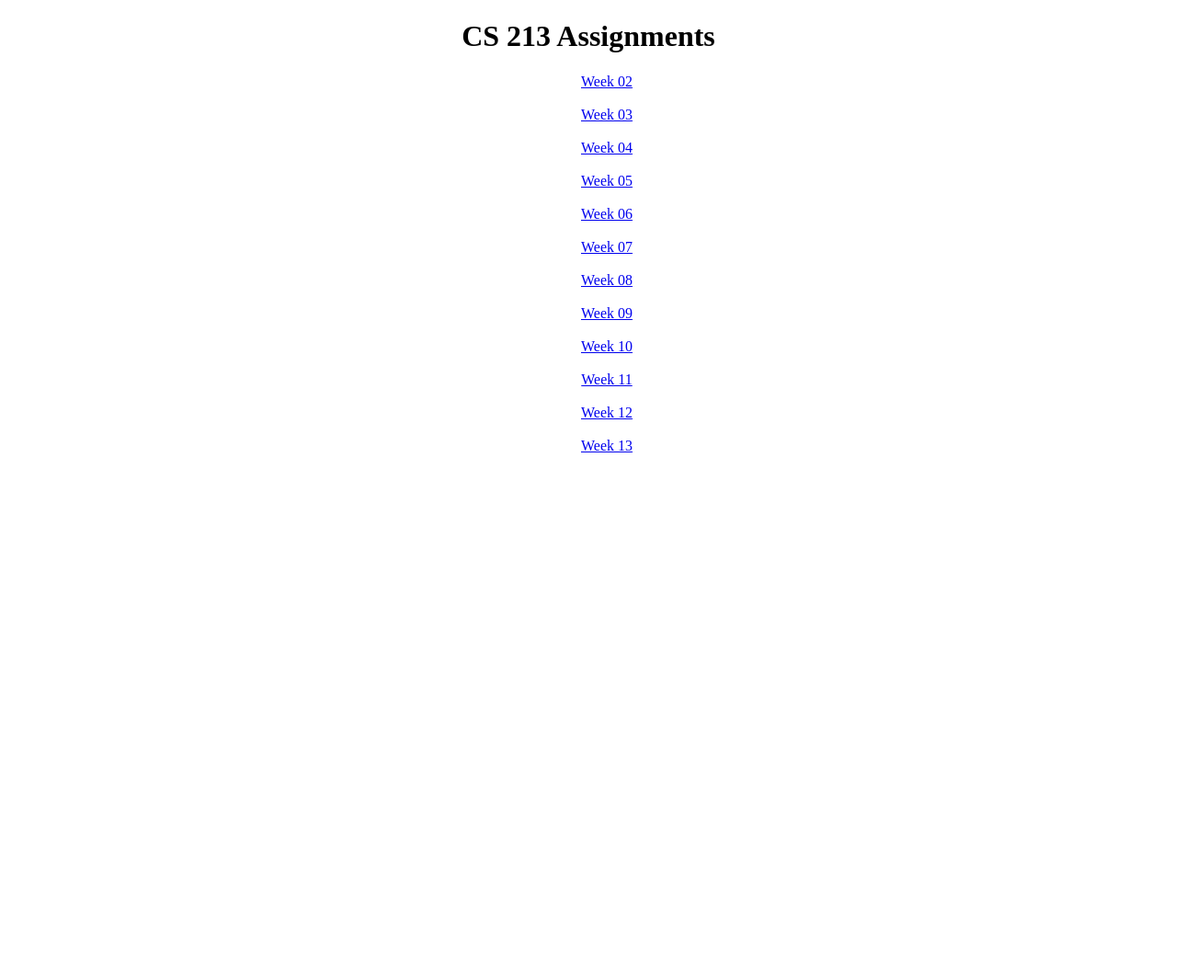
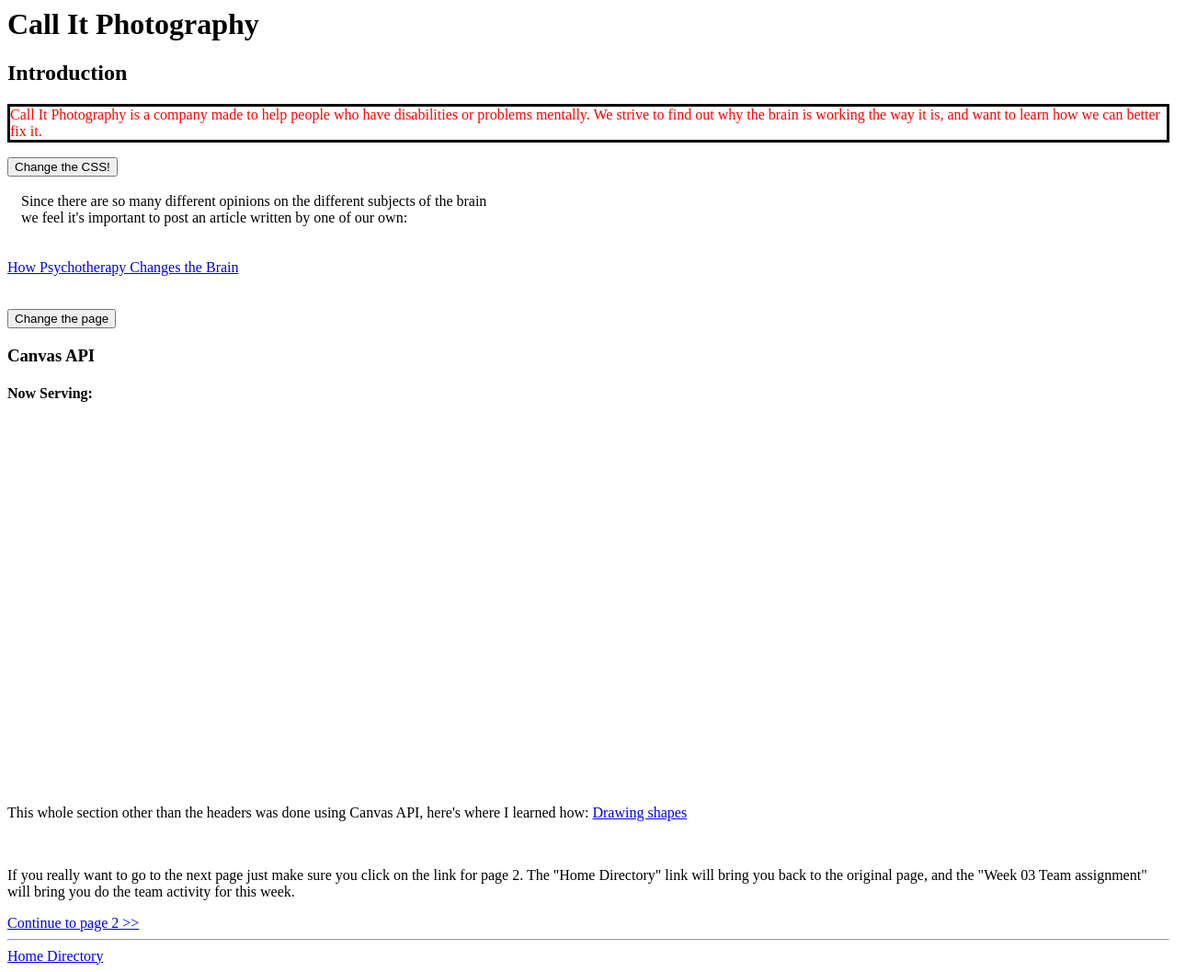
Before and after one commit to callitphotography/callitphotography.github.io, a plain HTML site: page index.html in a window 1280 px wide. Shown: the whole page at 92% size, 1302 px wide, since content can reach past the window. Before the commit the page ends 800 px from the top, so only its background shows below. Drawn offline with Linux system fonts and the light colour scheme.

Commit message:
Update index.html

```diff
--- a/index.html
+++ b/index.html
@@ -1,43 +1,98 @@
-<!DOCTYPE html>
+<DOCTYPE html>
 <html>
   <head>
-    <title>Eric Collett's Assignments</title>
     <style>
-      ul#menu li
-        {
+      .normal {                    <!--These are all the original styles for the page, not included in the .css stylesheet-->
+         font-size: 12px;
+         color: black;
+         background: white;
+         padding-left: 15px;
+      }
+
+      .fade-out {
+        opacity: 0;
+        transition: none;
+      }
+
+      span {
+         display: block;
+      }
+
+      div.relative {
+        position: relative;
+        left: 30px;
+      }
+
+      .center {
          text-align: center;
       }
+                                   <!--Down to this point.-->
+    </style>
+    <title>Call It Photography</title>
+    <link rel="stylesheet" type="text/css" href="Style.css">
 
-    </style>
+    <script>
+      var randomColor = Math.floor(Math.random()*16777215).toString(16);
+    </script>
+
+    <script>
+
+      function load() {
+        var opacity = 0.0;
+        document.body.style.opacity = 1;
+        document.body.style.transition = '2s opacity';
+        draw();
+      }
+
+      window.onload = load;
+    </script>
+
   </head>
-  <body>
-    <h1 style="text-align:center;">CS 213 Assignments</h1>
+  <body id="mainContainer" class="fade-out">
+    <main>
 
-    <ul id="menu" style="list-style-type:none">
-      <li><a href="week02/week02.html">Week 02</a></li>
+    <h1 id="large">Call It Photography</h1>
+    <h2>Introduction</h2>
+    <p id="p1">Call It Photography is a company made to help people who have disabilities or problems mentally.  We strive
+    to find out why the brain is working the way it is, and want to learn how we can better fix it.</p>
+
+    <script>
+      document.getElementById("p1").style.color = "red";
+      document.getElementById("p1").style.backgroundColor = "randomColor";
+      document.getElementById("p1").style.border = "medium solid black";
+    </script>
+
+    <button type="button" onclick="document.getElementById('p1').style.color = 'blue'">
+      Change the CSS!</button>
     <br>
-      <li><a href="week03/week03.html">Week 03</a></li>
     <br>
-      <li><a href="week04/week04.html">Week 04</a></li>
+    <span class="normal">Since there are so many different opinions on the different subjects of the brain</span>
+    <span class="normal">we feel it's important to post an article written by one of our own:</span>
     <br>
-      <li><a href="week05/week05.html">Week 05</a></li>
     <br>
-      <li><a href="week06/week06.html">Week 06</a></li>
+    <a class="center" id="large" href="How Psychotherapy Changes the Brain.docx">How Psychotherapy Changes the Brain</a>
+    <br><br><br>
+    <button type="button" onclick="document.querySelector('#mainContainer').style.backgroundColor = 'orange'">Change the page</button>
     <br>
-      <li><a href="week07/week07.html">Week 07</a></li>
+
+    <h3>Canvas API</h3>
+    <h4>Now Serving: </h4>
+    <div class="relative">
+      <canvas id="canvas" width="350" height="400"></canvas>
+    </div>
+    <p>This whole section other than the headers was done using Canvas API, here's where I learned how:
+    <a href="https://developer.mozilla.org/en-US/docs/Web/API/Canvas_API/Tutorial/Drawing_shapes">Drawing shapes</a>
+    </p>
     <br>
-      <li><a href="week08/week08.html">Week 08</a></li>
+
+    <p class="important">If you really want to go to the next page just make sure you click on the link for page 2.
+    The "Home Directory" link will bring you back to the original page, and the "Week 03 Team assignment" will bring
+    you do the team activity for this week.</p>
+
+    <a class="page2" href="FunPage.html">Continue to page 2 >> </a>
+    <hr>
+    <a href="../index.html">Home Directory</a>
     <br>
-      <li><a href="week09/week09.html">Week 09</a></li>
-      <br>
-      <li><a href="week10/week10.html">Week 10</a></li>
-      <br>
-      <li><a href="week11/week11.html">Week 11</a></li>
-      <br>
-      <li><a href="week12/week12.html">Week 12</a></li>
-      <br>
-      <li><a href="week13/week13.html">Week 13</a></li>
-    </ul>
-
+    </main>
   </body>
 </html>
```
Lines whose indentation alone changed are shown as unchanged.
